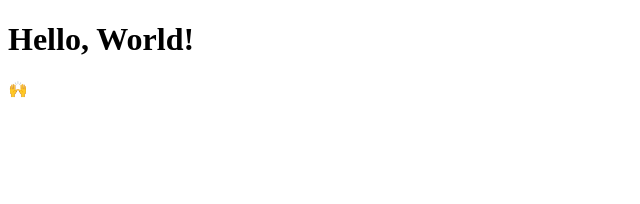
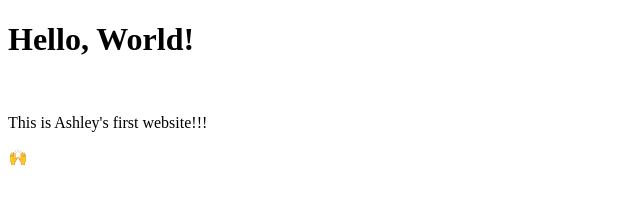
Before and after one commit to ashleyrangelll/first-website, a plain HTML site: page index.html in a window 1280 px wide. Shown: the whole page, without its empty margins (0-640 px from the left). Drawn offline with Linux system fonts and the light colour scheme.

Commit message:
Update index.html

```diff
--- a/index.html
+++ b/index.html
@@ -5,7 +5,8 @@
 		<title>My first github.io website</title>
 	</head>
 	<body>
-		<h1>Hello, World!</h1>
+		<h1>Hello, World!</h1><br>
+        <P>This is Ashley's first website!!!</P>
 		<p>🙌</p>
 	</body>
 </html>
```
